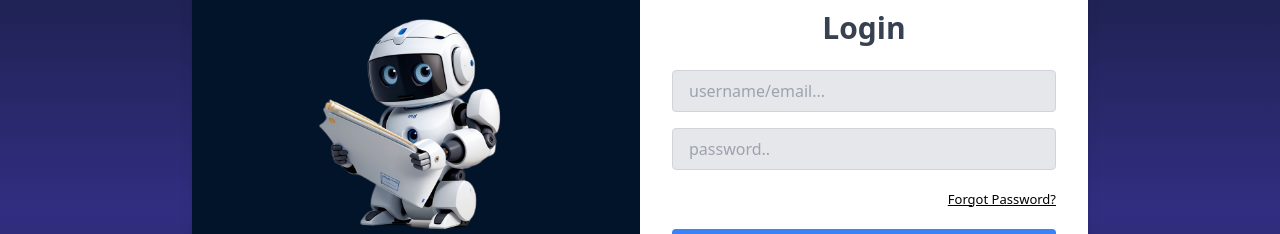
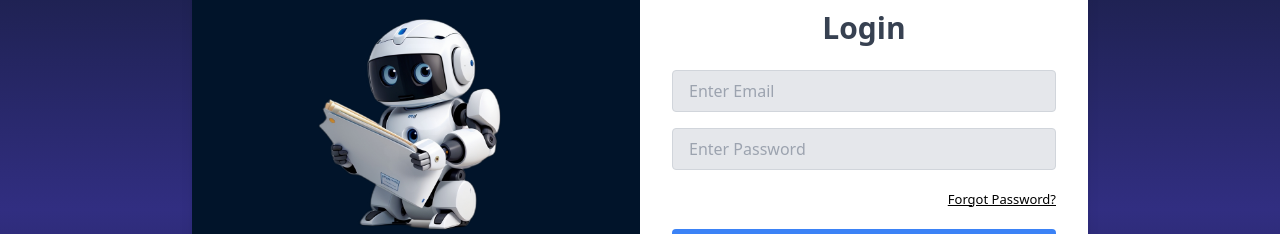
Before and after one commit to lasanseniya/nova-web-app, a React (Vite) app in the folder frontend/: page /login in a window 1280 px wide. Shown: the part 191-425 px from the top of the page. Built offline with nearby package versions, Linux system fonts and the light colour scheme; no server answers.

Commit message:
added login functionality to frontend

```diff
--- a/frontend/src/components/forms/LoginForm.jsx
+++ b/frontend/src/components/forms/LoginForm.jsx
@@ -1,25 +1,62 @@
 import InputBox from "./InputBox";
+import axios from "axios";
+import {toast} from "react-hot-toast";
+import {useNavigate} from "react-router-dom";
+import { useState } from "react";
 
 function LoginForm() {
-    const handleUserLogin = (e) => {
+  const navigate = useNavigate();
+
+  const [data, setData] = useState({
+    email: "",
+    password: "",
+  });
+
+    const handleUserLogin = async (e) => {
       e.preventDefault();
+      const {email, password} = data;
+
+      try {
+        const {data} = await axios.post("/login", {
+          email,
+          password
+        });
+        if (data.error) {
+          toast.error(data.error);
+        } else {
+          setData({});
+          toast.success("Successfully logged in!");
+          window.location.href = "/dashboard";
+        }
+      } catch (error) {
+        toast.error("An error occurd. Please try again later.");
+      }
+
     };
     return (
       <form onSubmit={handleUserLogin}>
         <div className="mt-6">
           <InputBox
-            id="username"
-            placeholder="username/email..."
-            name="username"
+            id="email"
+            placeholder="Enter Email"
+            name="email"
             type="email"
+            value= {data.email}
+            onChange={(e) => setData({
+              ...data, email: e.target.value
+            })}
           ></InputBox>
         </div>
         <div className="mt-4">
           <InputBox
             id="password"
-            placeholder="password.."
+            placeholder="Enter Password"
             name="password"
             type="password"
+            value= {data.password}
+            onChange={(e) => setData({
+              ...data, password: e.target.value
+            })}
           ></InputBox>
         </div>
 
```
